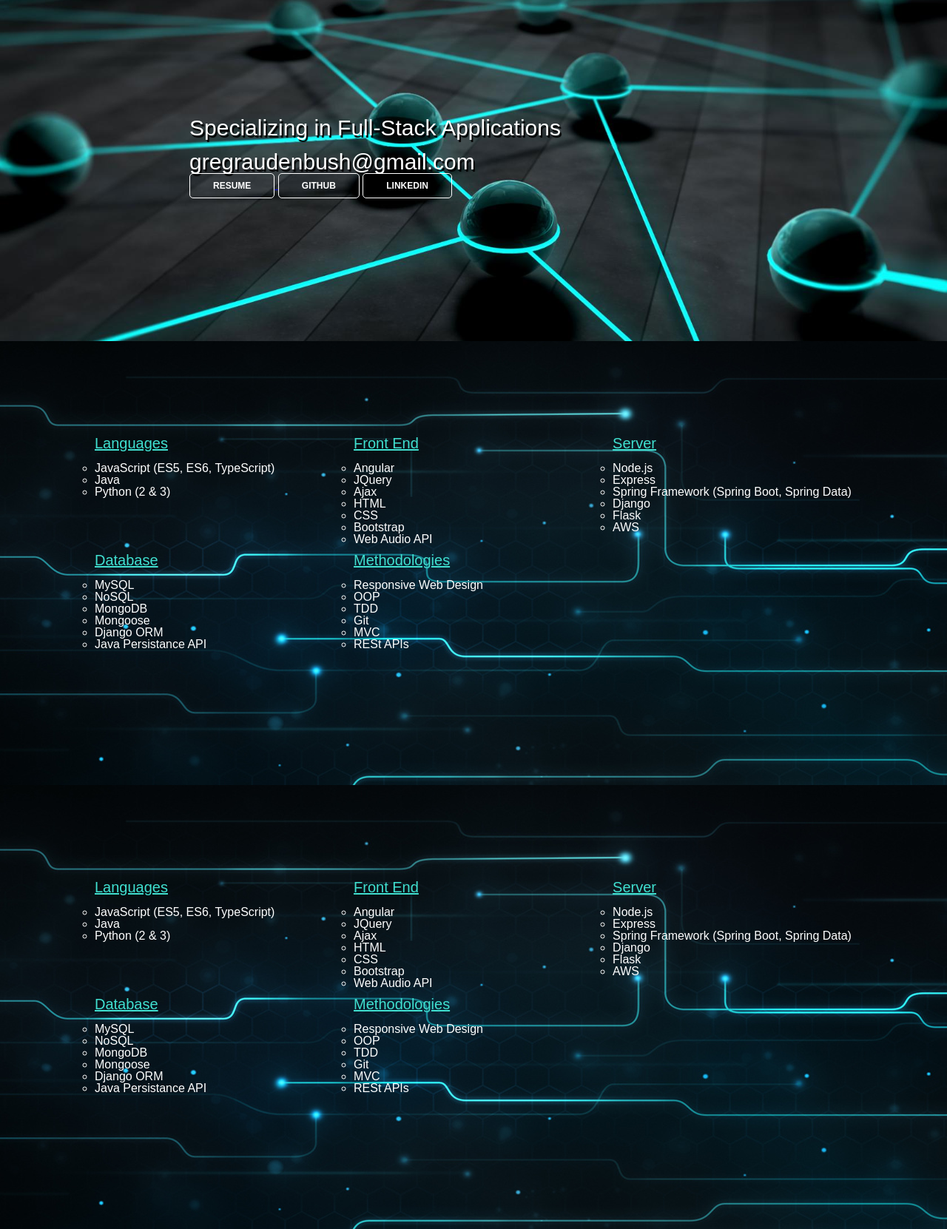
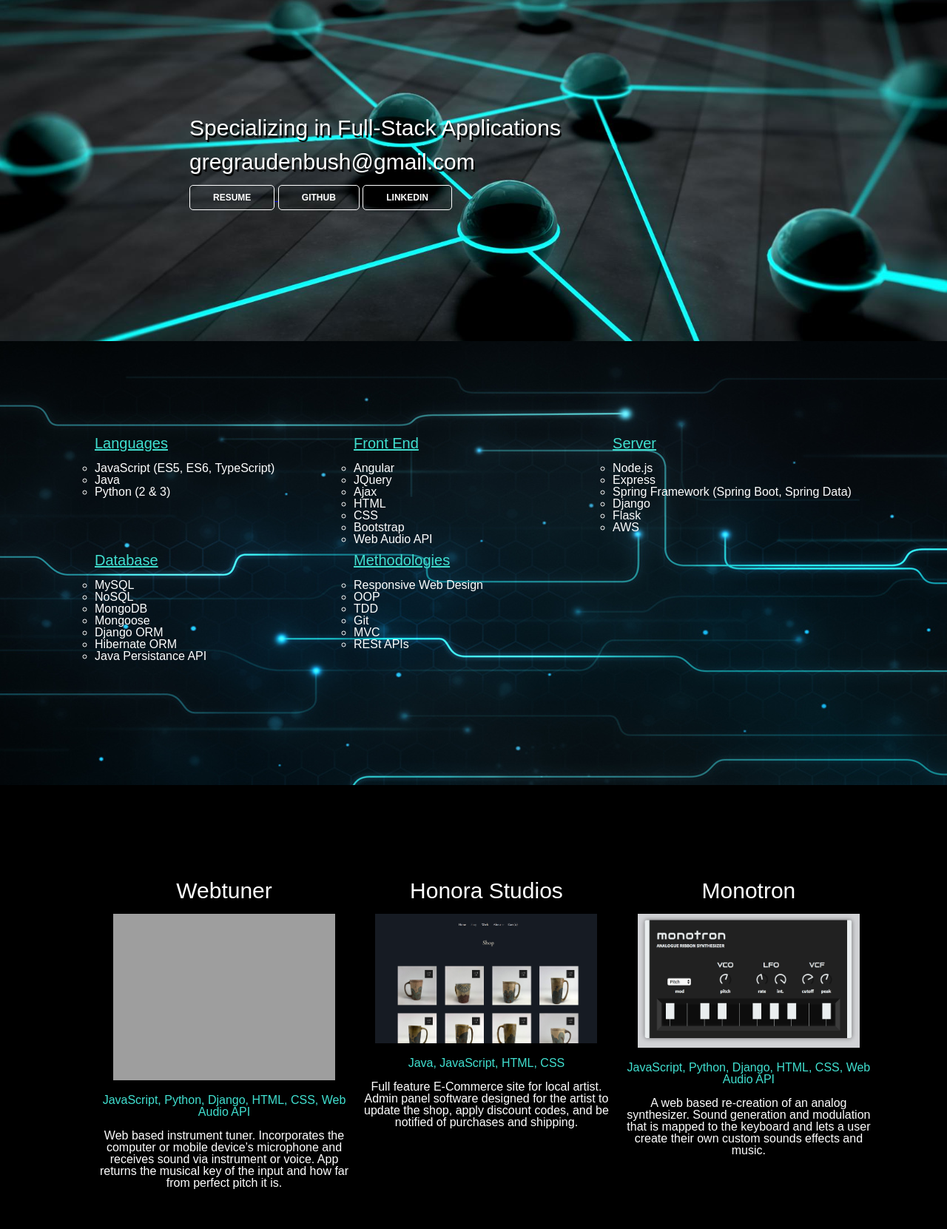
Before and after one commit to gregraudenbush/portfoliosite, a Django app: page / in a window 1280 px wide. Shown: the part 114-1775 px from the top of the page at 74% size. Run offline with Django 3.2, Linux system fonts and the light colour scheme; some libraries are stand-ins or nearby versions; grey boxes are pictures that could not be loaded.

Commit message:
update site

```diff
--- a/apps/first_app/static/first_app/style.css
+++ b/apps/first_app/static/first_app/style.css
@@ -90,8 +90,29 @@ table {
     font-family: "Arial", "Helvetica", sans-serif;
     background-image: url("pics/grid.jpg")
 }
+.projects{
+    height: 600px;
+    padding-left: 10%;
+    color: white;
+    background-color: black;
+    padding-top: 10%;
+    font-family: "Arial", "Helvetica", sans-serif;
+    background-color: black;
+}
 .aboutbox{
     width: 30%;
+    vertical-align: top;
+    display: inline-block;
+    font-family: "Arial", "Helvetica", sans-serif;
+    margin-bottom: 10px;
+}
+.projectbox{
+    align-content: center;
+    text-align: center;
+    border-width: 2px;
+    border-color: white;
+    border-radius: 2px;
+    width: 350px;
     vertical-align: top;
     display: inline-block;
     font-family: "Arial", "Helvetica", sans-serif;
@@ -101,6 +122,12 @@ table {
     text-decoration: underline;
     font-size: 20px;
     color: turquoise;
+    font-family: "Arial", "Helvetica", sans-serif;
+}
+.atitle{
+
+    font-size: 20px;
+    color: white;
     font-family: "Arial", "Helvetica", sans-serif;
 }
 .ulstyle{
--- a/apps/first_app/templates/first_app/index.html
+++ b/apps/first_app/templates/first_app/index.html
@@ -71,8 +71,8 @@
                 <nav id="nav">
                     <ul class="nav-default">
                         <li><a href="/" class="thin-300 active" data-nav="/">HOME</a></li>
-                        <li><a href="#about" class="thin-300 active" data-nav="#about">SKILLS</a></li>
-                        <li><a href="#projects" class="thin-300" data-nav="#projects">PROJECTS</a></li>
+                        <li><a href="#about" class="thin-300 active" >SKILLS</a></li>
+                        <li><a href="#projects" class="thin-300" >PROJECTS</a></li>
                         <!-- <li><a href="#contact" class="thin-300" data-nav="contact">CONTACT</a></li> -->
                     </ul>
                     <a href="" id="hamburger" class="hamburger" data-open="false"><i class="fa fa-bars fa-2x" aria-hidden="true"></i>
@@ -82,9 +82,9 @@
                 <nav id="dropdown" style="display: none;">
                     <ul class="nav-default">
                             <li><a href="#top" class="thin-300 active" data-nav="home">HOME</a></li>
-                            <li><a href="#about" class="thin-300 active" data-nav="#about">ABOUT</a></li>
-                            <li><a href="#projects" class="thin-300" data-nav="projects">PROJECTS</a></li>
-                            <li><a href="#contact" class="thin-300" data-nav="contact">CONTACT</a></li>
+                            <li><a href="#about" class="thin-300 active" data-nav="#about">SKILLS</a></li>
+                            <li><a href="#projects" class="thin-300" data-nav="#projects">PROJECTS</a></li>
+                            <
                     </ul>
                 </nav>
             </div>
@@ -97,6 +97,7 @@
             <p class="name">Specializing in Full-Stack Applications</p><br>
             <p class="name">gregraudenbush@gmail.com</p>
         </div>
+        <br>
 
         <div class="namebox">
             {% load static %}
@@ -104,7 +105,7 @@
         </div>
     </div>
 
-    <div class="about" id="#about">
+    <div class="about" id="about">
         <div class="aboutbox">
             <p class="ptitle">Languages</p><br>
             <ul class="ulstyle">
@@ -145,6 +146,7 @@
                     <li>MongoDB</li>
                     <li>Mongoose</li>
                     <li>Django ORM</li>
+                    <li>Hibernate ORM</li>
                     <li>Java Persistance API</li>
                 </ul>
         </div>
@@ -161,62 +163,42 @@
         </div>
 
     </div>
-    <div class="about" id="#projects">
-            <div class="aboutbox">
-                <p class="ptitle">Languages</p><br>
-                <ul class="ulstyle">
-                    <li>JavaScript (ES5, ES6, TypeScript)</li>
-                    <li>Java</li>
-                    <li>Python (2 & 3)</li>
-                </ul>
+    <div class="projects" id="projects">
+        <div class="projectbox">
+            <p class="title">Webtuner</p><br>
+            {% load static %}
+            <img src="{% static "first_app/pics/webtuner.png" %}" alt="My image" width="300px"/>
+            <br><br>
+            <p style="color: turquoise;">JavaScript, Python, Django, HTML, CSS, Web Audio API</p>
+            <br>
+            <p>Web based instrument tuner. Incorporates the computer or mobile device’s microphone
+                    and receives sound via instrument or voice. App returns the musical key of the input and
+                    how far from perfect pitch it is.</p>
+        </div>
+
+        <div class="projectbox">
+                <p class="title">Honora Studios</p><br>
+                {% load static %}
+
+                <img src="{% static "first_app/pics/honora.png" %}" alt="My image" width="300px"/>
+                <br><br>
+                <p style="color: turquoise;">Java, JavaScript, HTML, CSS</p>
+                <br>
+                <p>Full feature E-Commerce site for local artist. Admin panel software designed for the
+                        artist to update the shop, apply discount codes, and be notified of purchases and shipping.</p>
             </div>
-            <div class="aboutbox">
-                <p class="ptitle">Front End</p><br>
-                <ul class="ulstyle">
-                    <li>Angular</li>
-                    <li>JQuery</li>
-                    <li>Ajax</li>
-                    <li>HTML</li>
-                    <li>CSS</li>
-                    <li>Bootstrap</li>
-                    <li>Web Audio API</li>
-
-                </ul>
-            </div>
-            <div class="aboutbox">
-                    <p class="ptitle">Server</p><br>
-                    <ul class="ulstyle">
-                        <li>Node.js</li>
-                        <li>Express</li>
-                        <li>Spring Framework (Spring Boot, Spring Data)</li>
-                        <li>Django</li>
-                        <li>Flask</li>
-                        <li>AWS</li>
-                    </ul>
-            </div>
-            <div class="aboutbox">
-                    <p class="ptitle">Database</p><br>
-                    <ul class="ulstyle">
-                        <li>MySQL</li>
-                        <li>NoSQL</li>
-                        <li>MongoDB</li>
-                        <li>Mongoose</li>
-                        <li>Django ORM</li>
-                        <li>Java Persistance API</li>
-                    </ul>
-            </div>
-            <div class="aboutbox">
-                    <p class="ptitle">Methodologies</p><br>
-                    <ul class="ulstyle">
-                        <li>Responsive Web Design</li>
-                        <li>OOP</li>
-                        <li>TDD</li>
-                        <li>Git</li>
-                        <li>MVC</li>
-                        <li>RESt APIs</li>
-                    </ul>
+        <div class="projectbox">
+                <p class="title">Monotron</p><br>
+                {% load static %}
+                <img src="{% static "first_app/pics/monotron.png" %}" alt="My image" width="300px"/>
+                <br><br>
+                <p style="color: turquoise;">JavaScript, Python, Django, HTML, CSS, Web Audio API</p>
+                <br>
+                <p>A web based re-creation of an analog synthesizer. Sound generation and modulation that
+                        is mapped to the keyboard and lets a user create their own custom sounds effects and
+                        music.</p>
             </div>
 
-        </div>
+     </div>
 </body>
 </html>
```
Also changed, not shown: main/settings.py (+9 -2 lines), apps/first_app/static/first_app/pics/Monotron.png (added), apps/first_app/static/first_app/pics/honora.png (added), 3 other files.
